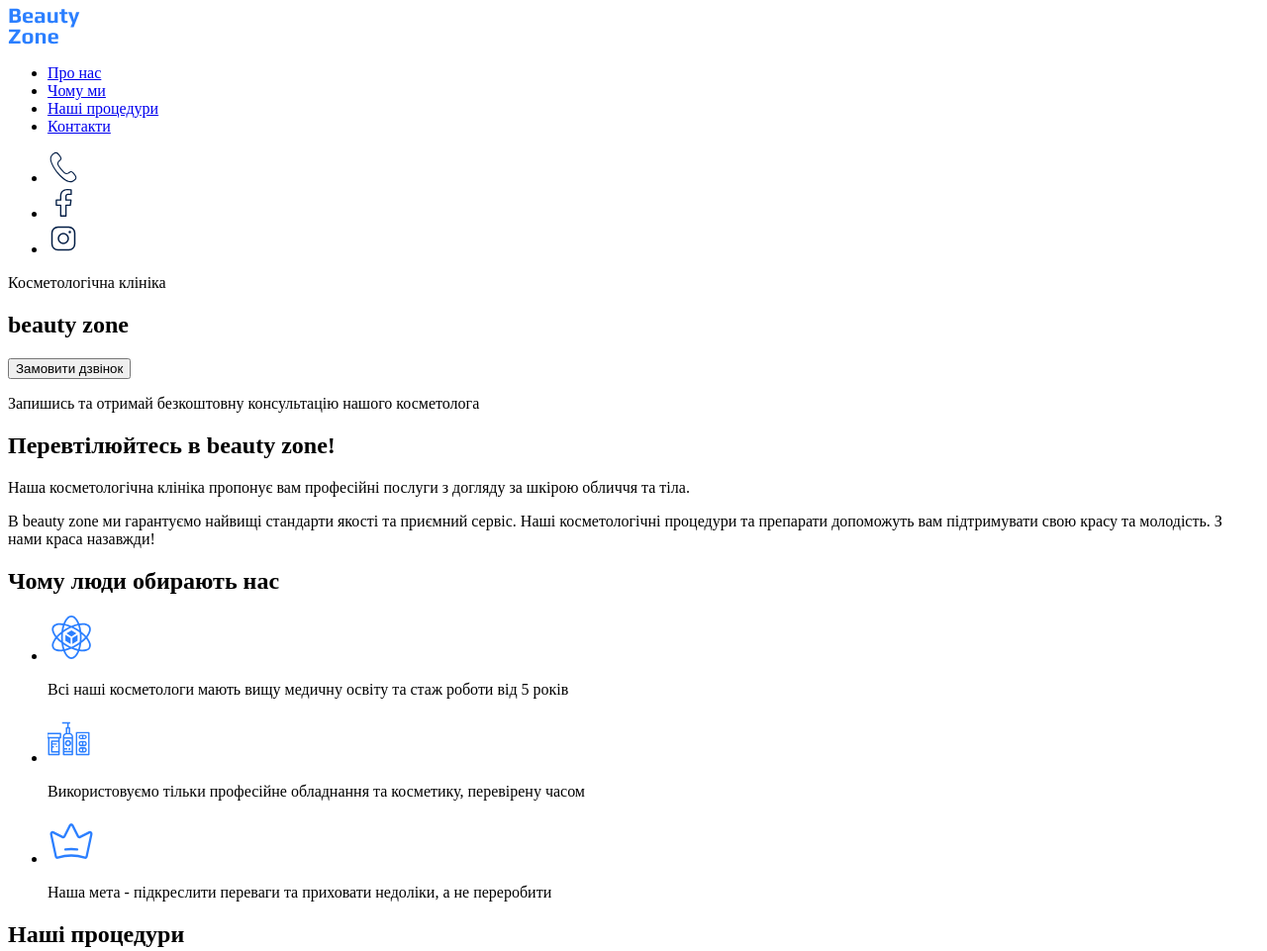
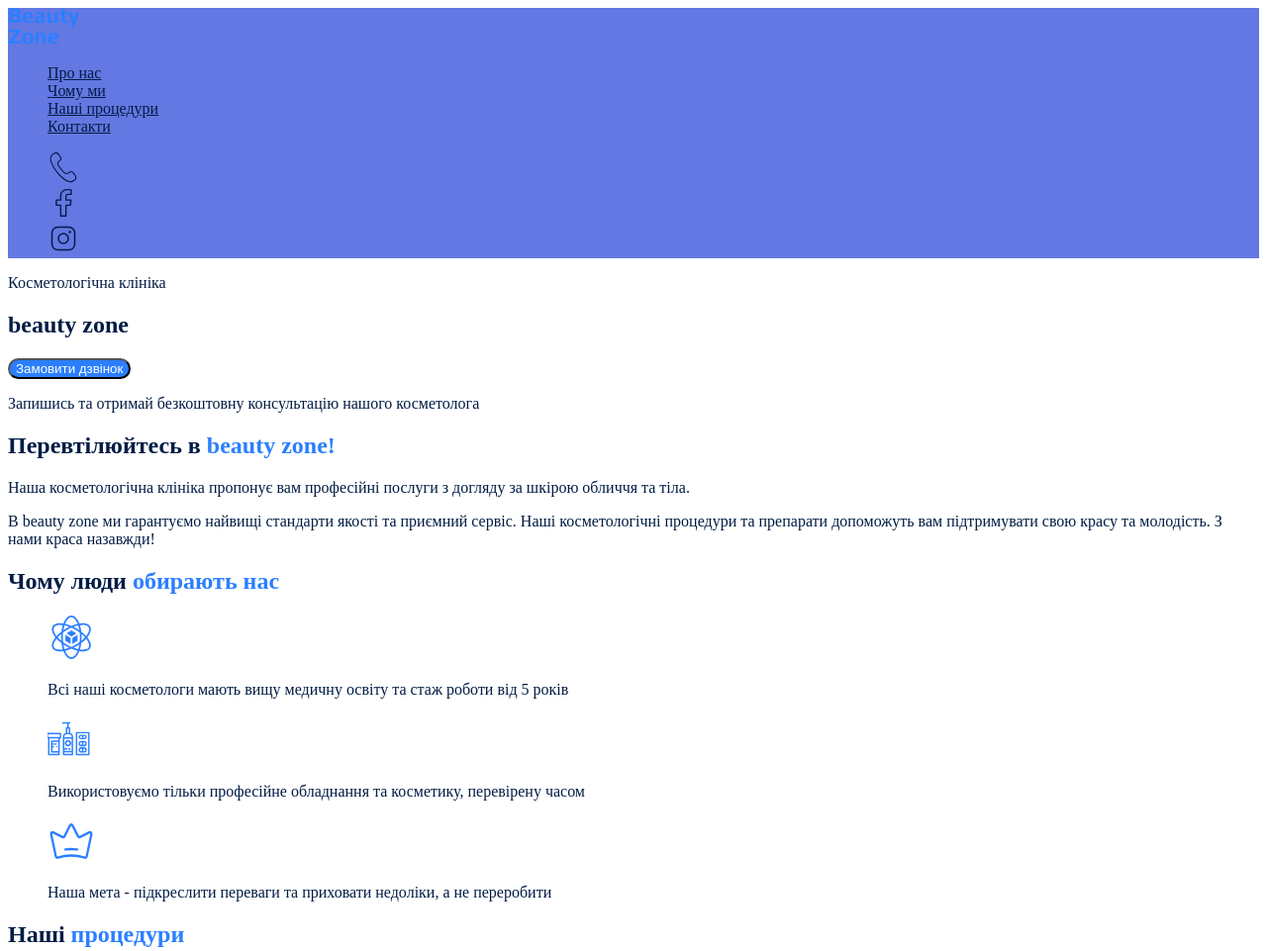
Before and after one commit to SlavaBoz/genius-learn-homework, a plain HTML site: page index.html in a window 1280 px wide. Shown: the top 961 px of the page at 99% size. Drawn offline with Linux system fonts and the light colour scheme.

Commit message:
Add files via upload

```diff
--- /dev/null
+++ b/CSS/Style.css
@@ -0,0 +1,44 @@
+:root {
+  --color-praimary-dark: #011c44;
+  --color-praimary-light: #fff;
+  --color-brand: #2b7fff;
+}
+
+body {
+  color: var(--color-praimary-dark);
+}
+ul {
+  list-style-type: none;
+}
+
+.header {
+  backdrop-filter: blur(10px);
+  background: rgba(35, 65, 214, 0.705);
+}
+
+.button-primery {
+  background: var(--color-brand);
+  border-radius: 32px;
+  color: var(--color-praimary-light);
+  cursor: pointer;
+}
+
+.button-primery:hover {
+  background: transparent;
+  color: var(--color-brand);
+}
+
+.link_header {
+  color: var(--color-praimary-dark);
+}
+
+.link_header:hover {
+  color: var(--color-brand);
+}
+.main .accent {
+  color: var(--color-brand);
+}
+
+.section_title {
+  color: var(--color-praimary-dark);
+}
--- a/index.html
+++ b/index.html
@@ -4,49 +4,54 @@
     <meta charset="UTF-8" />
     <meta name="viewport" content="width= , initial-scale=1.0" />
     <title>Beauty_Zone</title>
+    <link rel="stylesheet" href="./CSS/Style.css" />
   </head>
   <body>
     <header class="header">
       <nav>
-        <a href="#" target="_blank"
+        <a href="/" target="_blank"
           ><img src="./image/logo.svg" alt="Logo Beaty_Zone"
         /></a>
         <ul class="header__menu">
-          <li><a href="#">Про нас</a></li>
-          <li><a href="#">Чому ми</a></li>
-          <li><a href="#">Наші процедури</a></li>
-          <li><a href="#">Контакти</a></li>
+          <li><a class="link_header" href="#about_us-section">Про нас</a></li>
+          <li><a class="link_header" href="#why_us-section">Чому ми</a></li>
+          <li>
+            <a class="link_header" href="#procedures-section">Наші процедури</a>
+          </li>
+          <li><a class="link_header" href="#contact-section">Контакти</a></li>
         </ul>
       </nav>
       <address>
         <ul>
           <li>
-            <a href="tel:+38(096) 000 00 07"
+            <a href="tel:+38(096)0000007"
               ><img src="./image/telephone-receiver_icon.svg" alt="phone_icon"
             /></a>
           </li>
           <li>
             <a href="https://www.facebook.com/" target="_blank"
-              ><img src="./image/FB_icon.svg" alt=""
+              ><img src="./image/FB_icon.svg" alt="FB_icon"
             /></a>
           </li>
           <li>
             <a href="https://www.instagram.com/" target="_blank"
-              ><img src="./image/instagram_icon.svg" alt=""
+              ><img src="./image/instagram_icon.svg" alt="ins_icon"
             /></a>
           </li>
         </ul>
       </address>
     </header>
     <main class="main">
-      <section class="top">
+      <section>
         <p>Косметологічна клініка</p>
-        <h1>beauty zone</h1>
-        <button>Замовити дзвінок</button>
+        <h1 class="hero-title">beauty zone</h1>
+        <button class="button-primery">Замовити дзвінок</button>
         <p>Запишись та отримай безкоштовну консультацію нашого косметолога</p>
       </section>
-      <section>
-        <h2>Перевтілюйтесь в <span>beauty zone!</span></h2>
+      <section id="about_us-section">
+        <h2 class="section_title">
+          Перевтілюйтесь в <span class="accent">beauty zone!</span>
+        </h2>
         <p>
           Наша косметологічна клініка пропонує вам професійні послуги з догляду
           за шкірою обличчя та тіла.
@@ -57,14 +62,13 @@
           вам підтримувати свою красу та молодість. З нами краса назавжди!
         </p>
       </section>
-      <section>
-        <h2>Чому люди <span>обирають нас</span></h2>
+      <section id="why_us-section">
+        <h2 class="section_title">
+          Чому люди <span class="accent">обирають нас</span>
+        </h2>
         <ul>
           <li>
-            <img
-              src="./image/game-icons_materials-science 1.svg"
-              alt="Освіта"
-            />
+            <img src="./image/game-icons_materials-science.svg" alt="Освіта" />
             <article>
               <p>
                 Всі наші косметологи мають вищу медичну освіту та стаж роботи
@@ -74,7 +78,7 @@
           </li>
           <li>
             <img
-              src="./image/medicinecosmeticsbottletreatment_109776 2.svg"
+              src="./image/medicinecosmeticsbottletreatment_109776.svg"
               alt="Обладнання"
             />
             <article>
@@ -85,7 +89,7 @@
             </article>
           </li>
           <li>
-            <img src="./image/ph_crown-light 3.svg" alt="Наша мета" />
+            <img src="./image/ph_crown-light.svg" alt="Наша мета" />
             <article>
               <p>
                 Наша мета - підкреслити переваги та приховати недоліки, а не
@@ -95,8 +99,10 @@
           </li>
         </ul>
       </section>
-      <section>
-        <h2>Наші <span>процедури</span></h2>
+      <section id="procedures-section">
+        <h2 class="section_title">
+          Наші <span class="accent">процедури</span>
+        </h2>
         <ul>
           <li>
             <article>Маски для обличчя</article>
@@ -105,8 +111,8 @@
           <li></li>
         </ul>
       </section>
-      <section>
-        <h2>Як нас <span>знайти</span></h2>
+      <section id="contact-section">
+        <h2 class="section_title">Як нас <span class="accent">знайти</span></h2>
         <iframe
           src="https://www.google.com/maps/embed?pb=!1m18!1m12!1m3!1d2540.478351103436!2d30.517751676060488!3d50.45081648733809!2m3!1f0!2f0!3f0!3m2!1i1024!2i768!4f13.1!3m3!1m2!1s0x40d4ce50853c3c51%3A0x6703d85b0d10b524!2z0L_QtdGALiDQotCw0YDQsNGB0LAg0KjQtdCy0YfQtdC90LrQviwgNSwg0JrQuNC10LIsIDAyMDAw!5e0!3m2!1sru!2sua!4v1712771861138!5m2!1sru!2sua"
           width="605"
@@ -138,15 +144,15 @@
     <footer class="footer">
       <nav>
         <ul>
-          <li><a href="#">Про нас</a></li>
-          <li><a href="#">Чому ми</a></li>
-          <li><a href="#">Наші процедури</a></li>
-          <li><a href="#">Контакти</a></li>
+          <li><a class="link" href="#about_us-section">Про нас</a></li>
+          <li><a class="link" href="#why_us-section">Чому ми</a></li>
+          <li><a class="link" href="#procedures-section">Наші процедури</a></li>
+          <li><a class="link" href="#contact-section">Контакти</a></li>
         </ul>
       </nav>
       <address>
         <ul>
-          <li><a href="tel:+38 (096) 000 00 07">+ 38 (096) 000 00 07</a></li>
+          <li><a href="tel:+38(096)0000007">+ 38 (096) 000 00 07</a></li>
           <li>
             <a href="mailto:beautyzone@gmail.com">beautyzone@gmail.com</a>
           </li>
@@ -156,7 +162,7 @@
             >
           </li>
           <li>
-            <a href="tel:+38(096) 000 00 07"
+            <a href="tel:+38(096)0000007"
               ><img src="./image/telephone-receiver_icon.svg" alt="phone_icon"
             /></a>
           </li>
```
Also changed, not shown: image/game-icons_materials-science.svg (added), image/medicinecosmeticsbottletreatment_109776.svg (added), image/ph_crown-light.svg (added).
